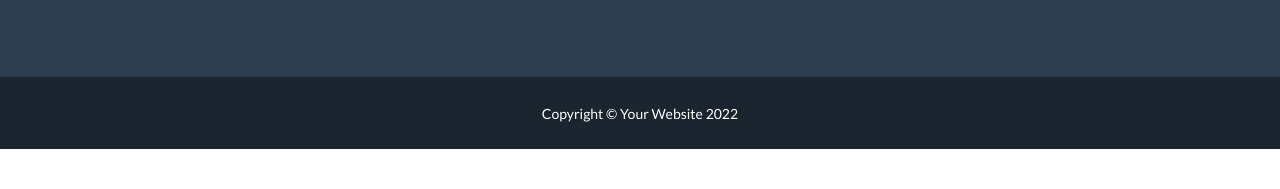
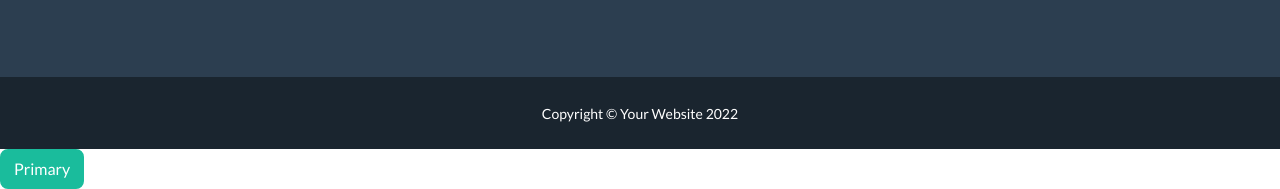
Before and after one commit to Bohdan2200/croco2, a plain HTML site: page index.html in a window 1280 px wide. Shown: the part 3383-3572 px from the top of the page. Before the commit the page ends 3532 px from the top, so only its background shows below. Drawn offline with nearby package versions, Linux system fonts and the light colour scheme.

Commit message:
added button

```diff
--- a/index.html
+++ b/index.html
@@ -415,6 +415,7 @@
                 </div>
             </div>
         </div>
+        <button type="button" class="btn btn-primary">Primary</button>
         <!-- Portfolio Modal 6-->
         <div class="portfolio-modal modal fade" id="portfolioModal6" tabindex="-1" aria-labelledby="portfolioModal6" aria-hidden="true">
             <div class="modal-dialog modal-xl">
```
